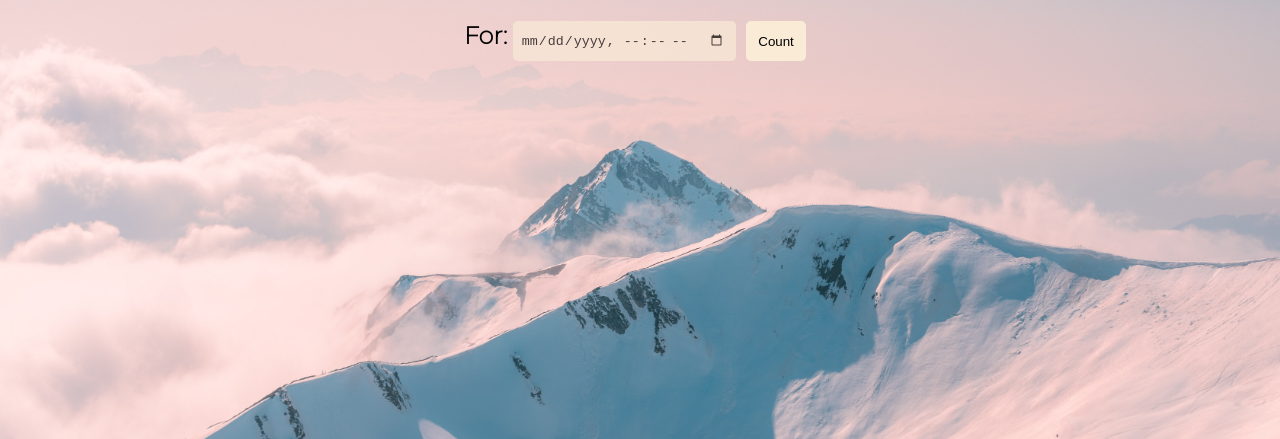
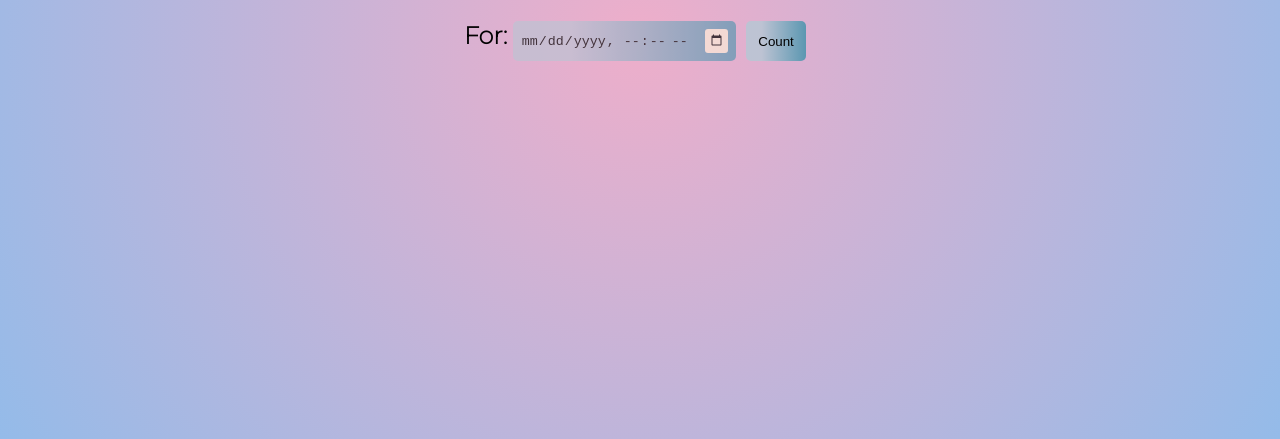
Before and after one commit to keyti0709/Countingfor, a plain HTML site: page index.html in a window 1280 px wide. Shown: the part 361-800 px from the top of the page. Drawn offline with Linux system fonts and the light colour scheme.

Commit message:
Update style.css

```diff
--- a/style.css
+++ b/style.css
@@ -4,14 +4,13 @@
     box-sizing: border-box;
 }
 body{
-    background-image: url("./samplespace3.jpg");
-    background-size: contain;
-    background-repeat: no-repeat;
-    background-size: cover;
+    background: rgb(238,174,202);
+    background: radial-gradient(circle, rgba(238,174,202,1) 0%, rgba(148,187,233,1) 100%);
     min-height: 100vh;
     font-family: 'Montserrat', sans-serif;
     color:#000000;
     margin:0 0 0 0;
+    align-content: center;
     display: flex;
     flex-direction: column;
     align-items: center;
@@ -48,7 +47,8 @@ label{
     justify-content: space-around;
 }
 input[type="datetime-local"]{
-    background-color: antiquewhite;
+    background: rgb(189,195,211);
+    background: linear-gradient(90deg, rgba(189,195,211,1) 26%, rgba(91,151,177,1) 100%);
     padding: 8px;
     max-height: 40px;
     font-family: "Roboto Mono",monospace;
@@ -64,7 +64,8 @@ input[type="datetime-local"]{
     border-radius: 3px;
 }
 .btn{
-    background-color: antiquewhite;
+    background: rgb(189,195,211);
+    background: linear-gradient(90deg, rgba(189,195,211,1) 26%, rgba(91,151,177,1) 100%);
     margin: 0px 10px;
     width: 60px;
     height: 40px;
```
